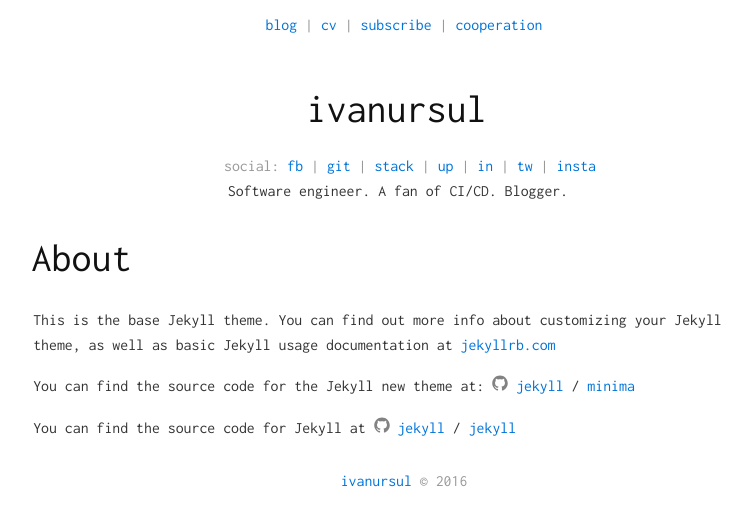
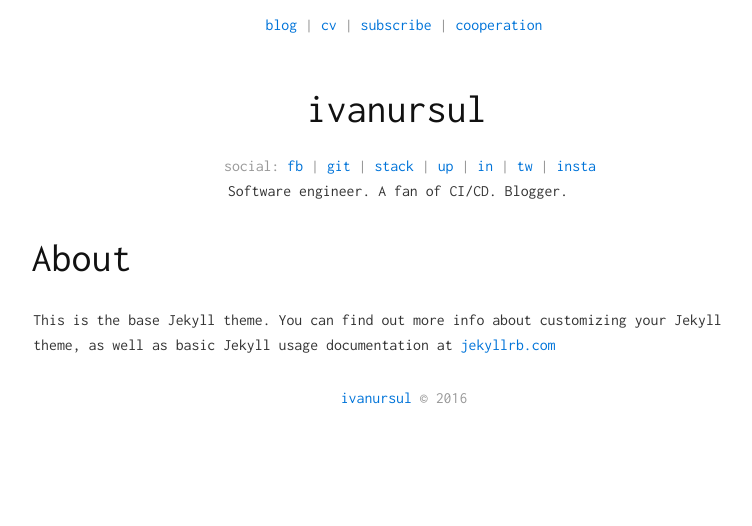
Before and after one commit to ivanursul/ivanursul, a Jekyll site: the page built from about.md, in a window 1280 px wide. Shown: the top 526 px of the page, without its empty margins (242-994 px from the left). Built offline with Jekyll 4.4.1, drawn with Linux system fonts in a browser that asks for light colours; comment, search, counter and statistics services are not loaded.

```diff
--- a/_includes/icon-github.html
+++ /dev/null
@@ -1 +0,0 @@
-<a href="https://github.com/{{ include.username }}"><span class="icon icon--github">{% include icon-github.svg %}</span><span class="username">{{ include.username }}</span></a>
--- a/_includes/icon-twitter.html
+++ /dev/null
@@ -1 +0,0 @@
-<a href="https://twitter.com/{{ include.username }}"><span class="icon icon--twitter">{% include icon-twitter.svg %}</span><span class="username">{{ include.username }}</span></a>
--- a/about.md
+++ b/about.md
@@ -5,11 +5,3 @@
 ---
 
 This is the base Jekyll theme. You can find out more info about customizing your Jekyll theme, as well as basic Jekyll usage documentation at [jekyllrb.com](https://jekyllrb.com/)
-
-You can find the source code for the Jekyll new theme at:
-{% include icon-github.html username="jekyll" %} /
-[minima](https://github.com/jekyll/minima)
-
-You can find the source code for Jekyll at
-{% include icon-github.html username="jekyll" %} /
-[jekyll](https://github.com/jekyll/jekyll)
```
Also changed, not shown: _includes/disqus_comments.html (deleted, +0 -20 lines), _layouts/post.html (+9 -0 lines), _includes/icon-github.svg (deleted), _includes/icon-twitter.svg (deleted).
